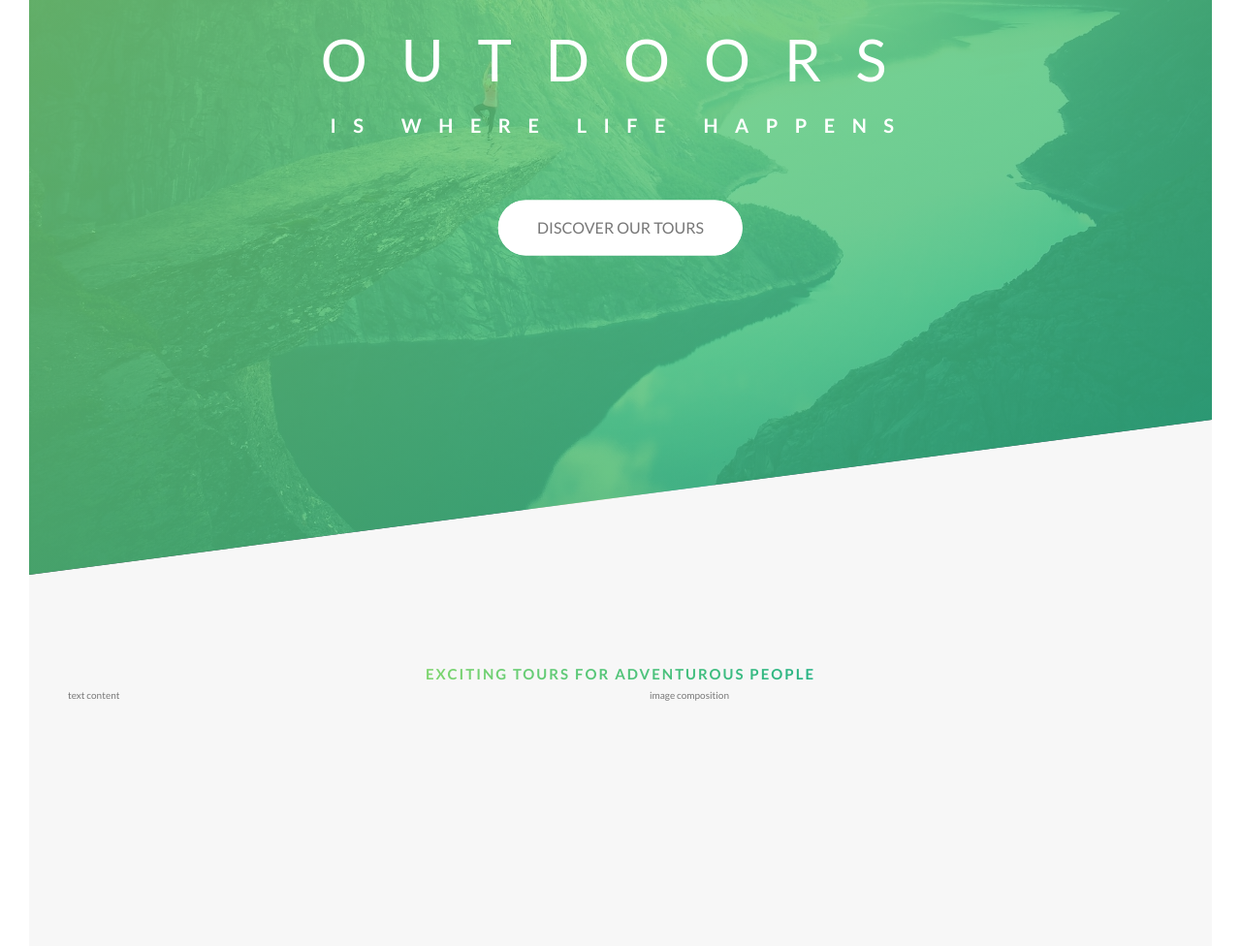
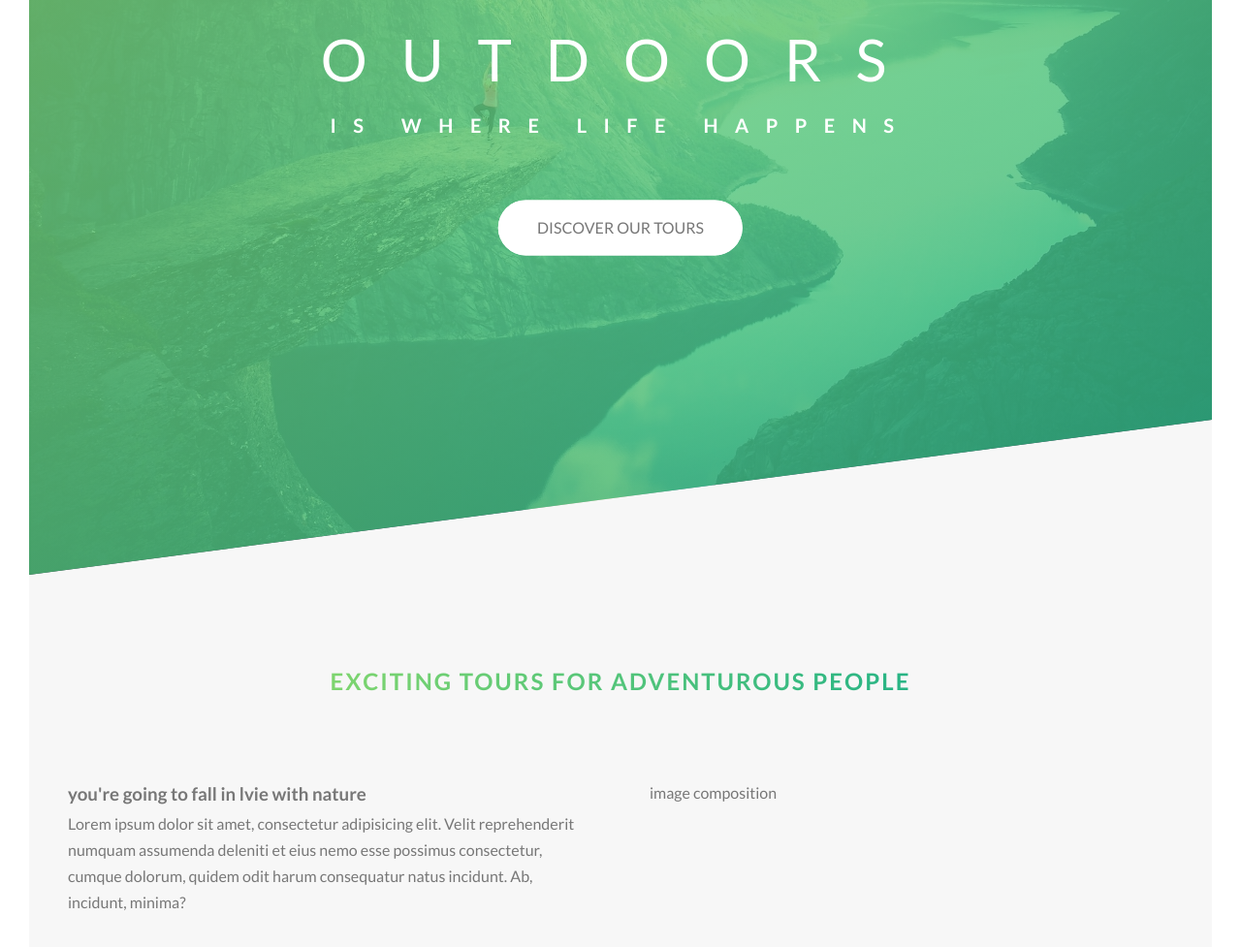
Before and after one commit to IzWOP/Natours, a website: page index.html in a window 1280 px wide. Shown: the part 197-1174 px from the top of the page at 97% size. Drawn offline with Linux system fonts and the light colour scheme.

Commit message:
Added h2 element and headings.

```diff
--- a/index.html
+++ b/index.html
@@ -30,7 +30,7 @@
 
   <main>
       <section class="section-about">
-        <div class="u-center-text">
+        <div class="u-center-text u-margin-bottom-8">
           <h2 class="heading-secondary">
             Exciting tours for Adventurous people
           </h2>
@@ -38,7 +38,8 @@
 
         <div class="row">
             <div class="col-1-of-2">
-              text content
+              <h3 class="heading-tertiary">you're going to fall in lvie with nature</h3>
+              <p class="paragraph">Lorem ipsum dolor sit amet, consectetur adipisicing elit. Velit reprehenderit numquam assumenda deleniti et eius nemo esse possimus consectetur, cumque dolorum, quidem odit harum consequatur natus incidunt. Ab, incidunt, minima?</p>
             </div>
             <div class="col-1-of-2">
               image composition
--- a/sass/base/_typography.scss
+++ b/sass/base/_typography.scss
@@ -1,7 +1,7 @@
 body {
   font-family: "Lato", sans-serif;
   font-weight: 400;
-  /*font-size: 16px;*/
+  font-size: 16px;
   line-height: 1.7;
   color: $color-grey-dark;
   padding: 3rem;
--- a/sass/base/_utilities.scss
+++ b/sass/base/_utilities.scss
@@ -1,2 +1,3 @@
-.u-center-text {text-align: center;
-}
+.u-center-text {text-align: center;}
+
+.u-margin-bottom-8 {margin-bottom: 8rem;}
```
Also changed, not shown: css/style.css.
